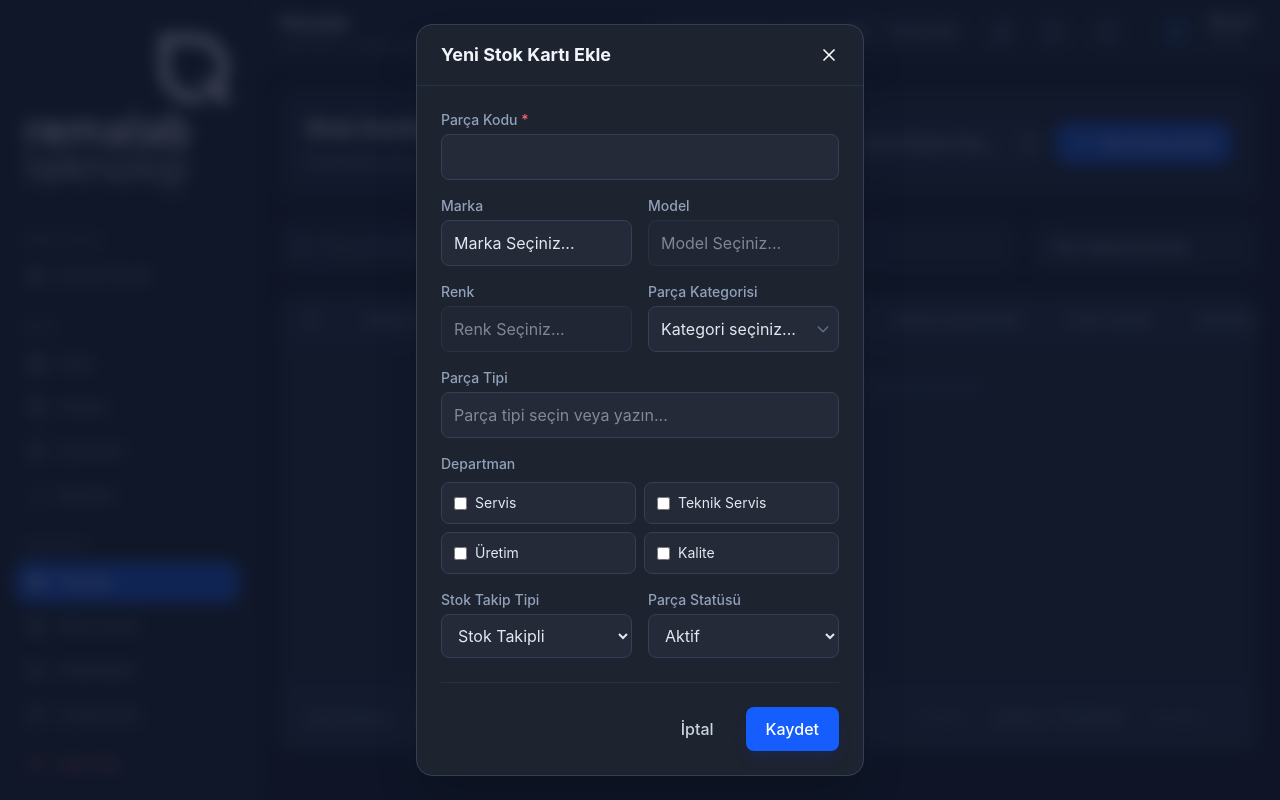
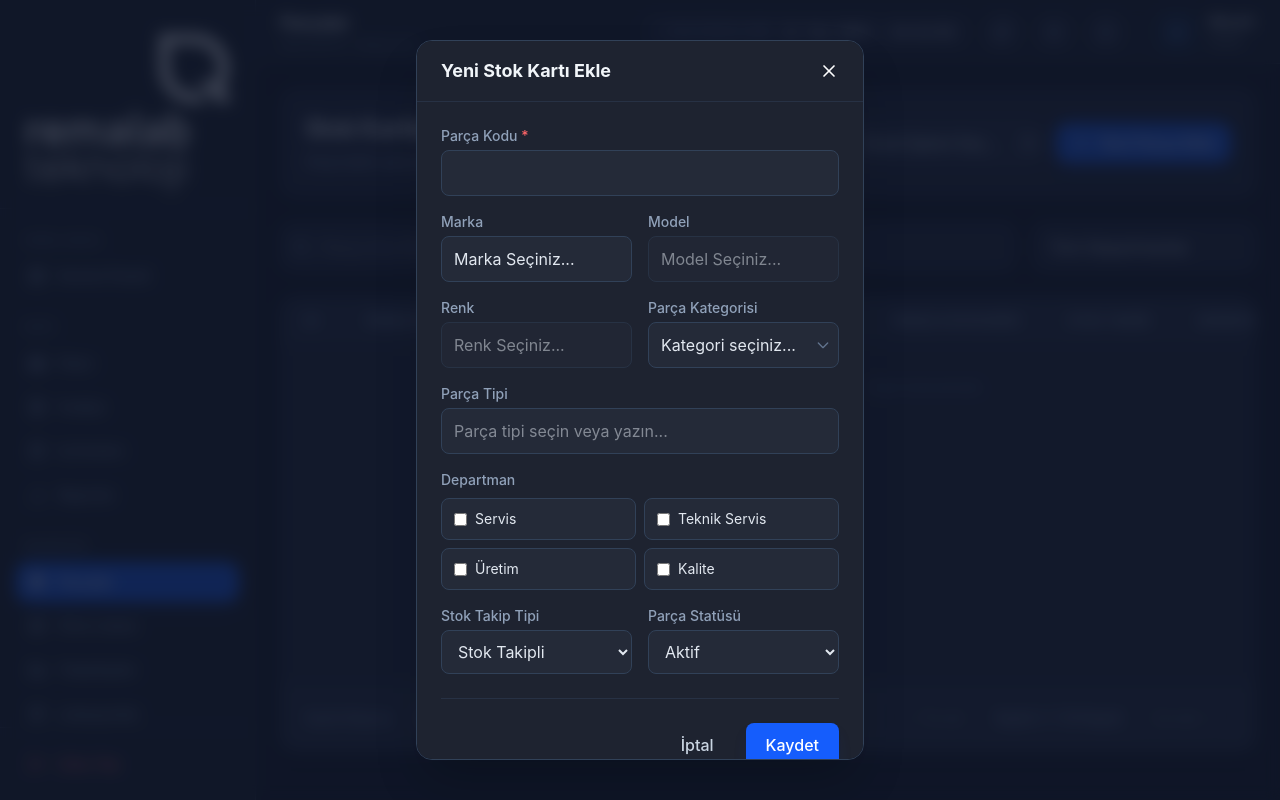
Before and after one commit to YusufPEKERR/remalab, a React (Vite) app in the folder frontend/: page /parts in a window 1280 px wide. Both pictures are taken after a click on the button "Yeni Parça Ekle". Built offline with nearby package versions, Linux system fonts and the light colour scheme.

Commit message:
fix: parcalar modalindaki titreme/gidip gelme sorunu scroll ve animasyon duzeltmeleriyle giderildi

```diff
--- a/frontend/src/pages/Parts.jsx
+++ b/frontend/src/pages/Parts.jsx
@@ -456,7 +456,7 @@ export default function Parts() {
       {/* Add/Edit Modal */}
       {isModalOpen && (
         <div className="fixed inset-0 bg-slate-900/80 backdrop-blur-sm flex items-center justify-center z-[99] p-4">
-          <div className="bg-white dark:bg-[#1e2330] border border-slate-200 dark:border-slate-700 shadow-2xl rounded-2xl w-full max-w-md animate-in fade-in zoom-in duration-200">
+          <div className="bg-white dark:bg-[#1e2330] border border-slate-200 dark:border-slate-700 shadow-2xl rounded-2xl w-full max-w-md max-h-[90vh] overflow-y-auto">
             <div className="px-6 py-4 border-b border-slate-200 dark:border-slate-700/50 flex justify-between items-center">
               <h2 className="text-lg font-bold text-slate-900 dark:text-slate-100 flex items-center gap-2">
                 {currentPart ? 'Parçayı Düzenle' : 'Yeni Stok Kartı Ekle'}
```
